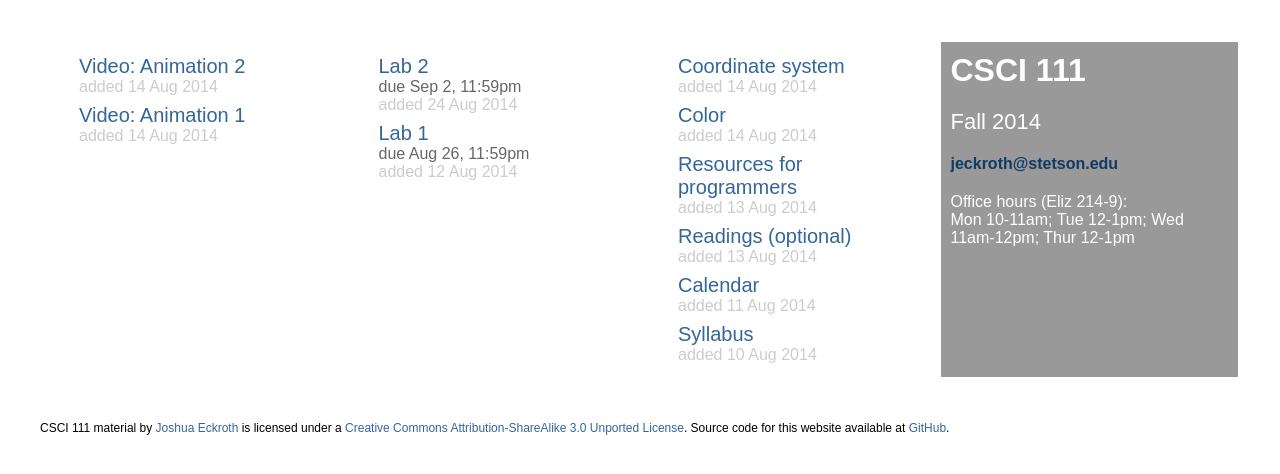
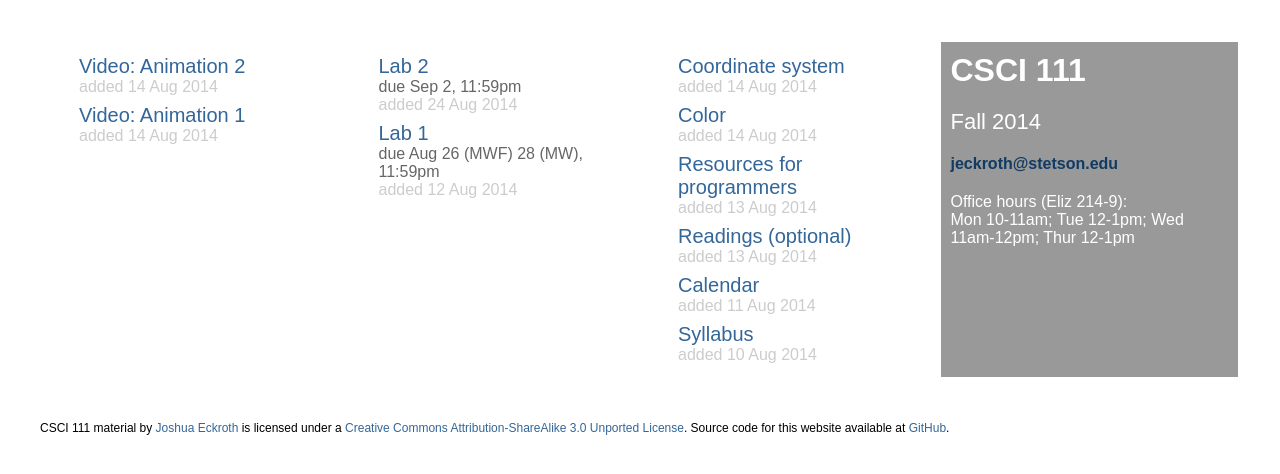
Before and after one commit to joshuaeckroth/csci111-website, a Jekyll site: the page built from index.markdown, in a window 1280 px wide. Shown: the top 474 px of the page. Built offline with Jekyll 4.4.1, drawn with Linux system fonts in a browser that asks for light colours; Markdown is read by kramdown in place of the engine named in the settings.

Commit message:
Specialized due date of lab 1 to each class section.

```diff
--- a/labs/_posts/2014-08-12-lab-1.markdown
+++ b/labs/_posts/2014-08-12-lab-1.markdown
@@ -1,7 +1,7 @@
 ---
 layout: post
 title: Lab 1
-due: Aug 26, 11:59pm
+due: Aug 26 (MWF) 28 (MW), 11:59pm
 ---
 
 # Lab 1
```
